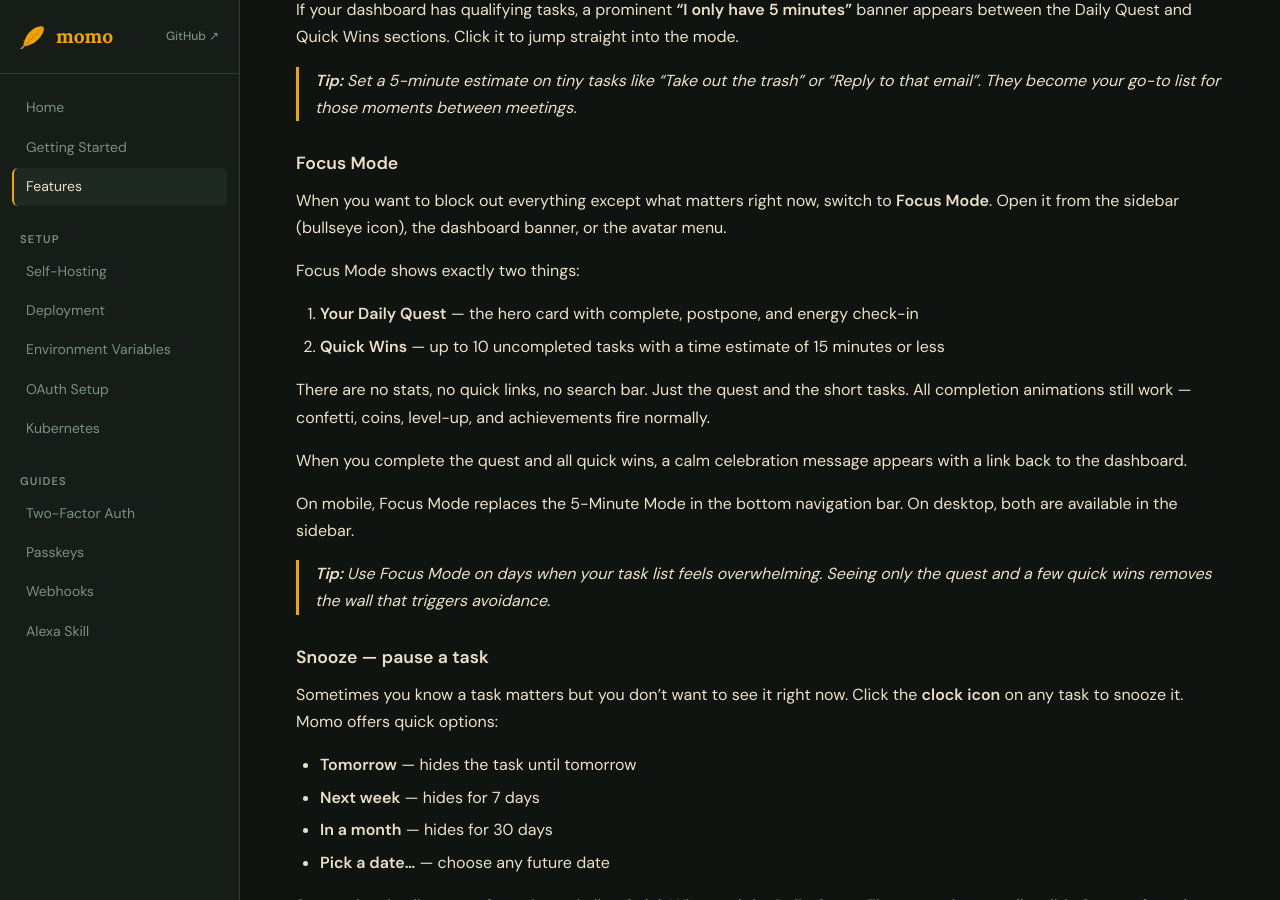
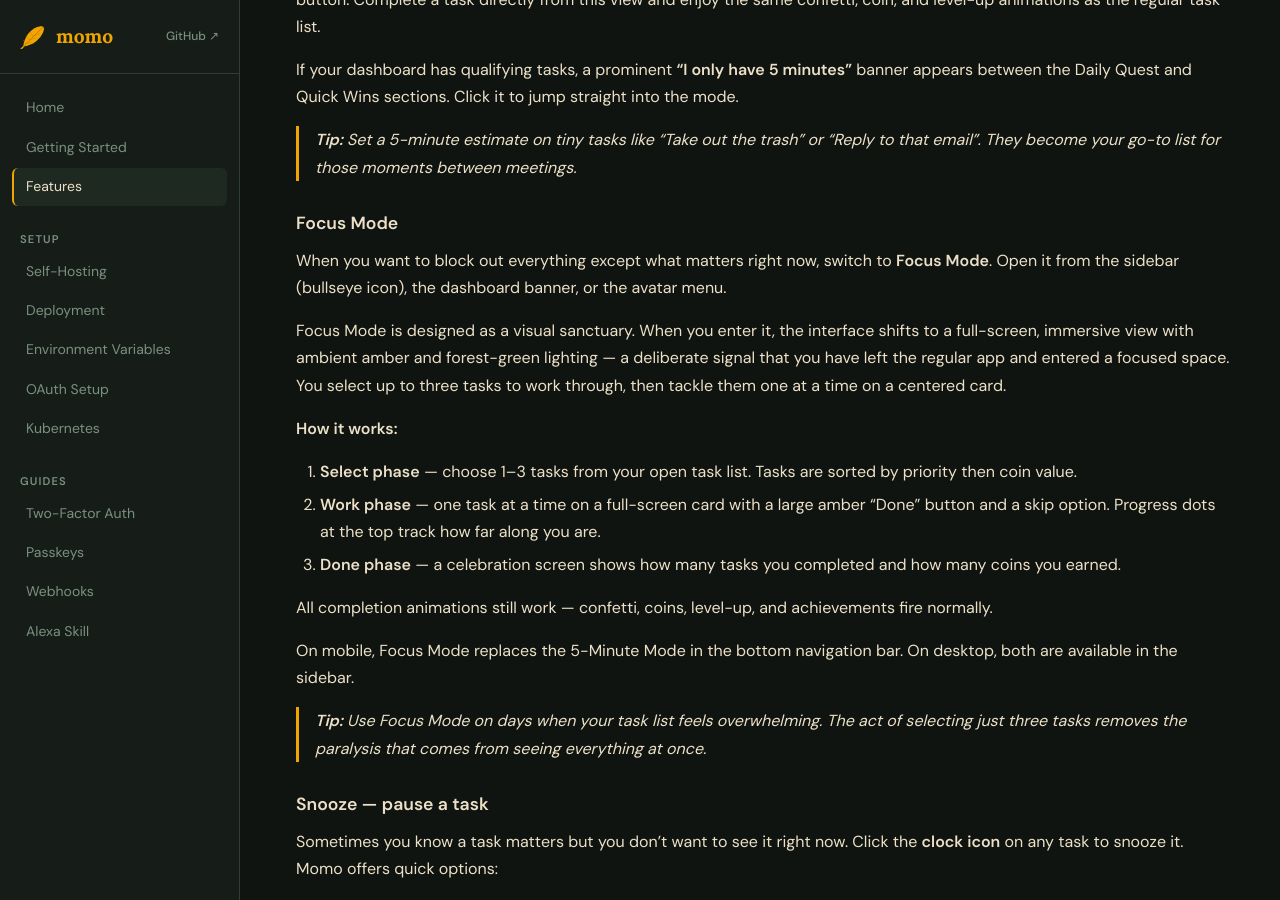
Before and after one commit to jp1337/momo, a Jekyll site: the page built from docs-site/features.md, in a window 1280 px wide and 900 px high, scrolled down 3704 px. Built offline with Jekyll 4.4.1, drawn with Linux system fonts in a browser that asks for light colours; some of the changed text lies outside the part shown.

Commit message:
docs: update CHANGELOG and features docs for Calm Modernity wave 2
CHANGELOG [Unreleased] adds:
- Onboarding celebration step
- Wishlist coin progress ring + card redesign
- Skeleton loading states (4 routes)
- Focus Temple dual-halo atmosphere
- Lora italic human-moment empty states
- Unicode → FA icon replacements

features.md updates:
- Onboarding: adds step 5 (celebration moment)
- Focus Mode: rewritten to describe the sanctuary UX + 3-phase flow
- Wishlist: documents coin progress ring + aspirational locked state

Co-Authored-By: Claude Sonnet 4.6 <noreply@anthropic.com>

```diff
--- a/docs-site/features.md
+++ b/docs-site/features.md
@@ -18,6 +18,7 @@ When you sign in to Momo for the first time, a short guided wizard helps you get
 2. **Create your first topic** — a simplified form lets you pick a name, icon, and color for your first topic. Topics group related tasks together (e.g. "Moving", "Health", "Side Project").
 3. **Add a few tasks** — a quick-add field lets you type task titles and hit Enter. Each task is added to the topic you just created.
 4. **Notifications** — Momo detects your timezone and offers to enable push notifications so you receive a daily quest reminder.
+5. **Celebration moment** — a confetti burst and animated amber screen confirm you are ready. Momo redirects to the dashboard after 3 seconds (or immediately when you click the CTA button).
 
 Every step can be skipped — the wizard is a gentle guide, not a gate. Once you finish (or skip through), Momo marks your onboarding as done and you land on the dashboard. The wizard never appears again.
 
@@ -128,18 +129,19 @@ If your dashboard has qualifying tasks, a prominent **"I only have 5 minutes"**
 
 When you want to block out everything except what matters right now, switch to **Focus Mode**. Open it from the sidebar (bullseye icon), the dashboard banner, or the avatar menu.
 
-Focus Mode shows exactly two things:
+Focus Mode is designed as a visual sanctuary. When you enter it, the interface shifts to a full-screen, immersive view with ambient amber and forest-green lighting — a deliberate signal that you have left the regular app and entered a focused space. You select up to three tasks to work through, then tackle them one at a time on a centered card.
 
-1. **Your Daily Quest** — the hero card with complete, postpone, and energy check-in
-2. **Quick Wins** — up to 10 uncompleted tasks with a time estimate of 15 minutes or less
+**How it works:**
 
-There are no stats, no quick links, no search bar. Just the quest and the short tasks. All completion animations still work — confetti, coins, level-up, and achievements fire normally.
+1. **Select phase** — choose 1–3 tasks from your open task list. Tasks are sorted by priority then coin value.
+2. **Work phase** — one task at a time on a full-screen card with a large amber "Done" button and a skip option. Progress dots at the top track how far along you are.
+3. **Done phase** — a celebration screen shows how many tasks you completed and how many coins you earned.
 
-When you complete the quest and all quick wins, a calm celebration message appears with a link back to the dashboard.
+All completion animations still work — confetti, coins, level-up, and achievements fire normally.
 
 On mobile, Focus Mode replaces the 5-Minute Mode in the bottom navigation bar. On desktop, both are available in the sidebar.
 
-> **Tip:** Use Focus Mode on days when your task list feels overwhelming. Seeing only the quest and a few quick wins removes the wall that triggers avoidance.
+> **Tip:** Use Focus Mode on days when your task list feels overwhelming. The act of selecting just three tasks removes the paralysis that comes from seeing everything at once.
 
 ### Snooze — pause a task
 
@@ -426,7 +428,9 @@ Click **Add Item** and fill in:
 
 When you are ready to purchase, click **Buy**. Momo marks the item as bought, deducts the price from your monthly budget, and triggers a confetti animation.
 
-If the item has a **coin threshold**, the buy button shows the coin cost (e.g. "🪙 Buy (50 coins)"). Purchasing atomically deducts those coins from your balance — the coin counter in the navigation bar updates immediately. If you don't have enough coins yet, the buy button is disabled and a lock indicator shows how many more coins you need. Spending coins does **not** reduce your level — levels reflect cumulative effort and never go down.
+If the item has a **coin threshold**, the buy button shows the coin cost (e.g. "🪙 Buy (50 coins)"). Purchasing atomically deducts those coins from your balance — the coin counter in the navigation bar updates immediately.
+
+When you haven't reached the threshold yet, each wishlist card shows a **coin progress ring** (a circular SVG indicator) and a progress bar showing exactly how far along you are — for example "340 coins to go" with a bar at 67%. This makes the goal feel achievable rather than blocking. Once you have enough coins, the ring and bar turn green and the buy button unlocks. Spending coins does **not** reduce your level — levels reflect cumulative effort and never go down.
 
 ### Discarding an item
 
```
Also changed, not shown: CHANGELOG.md.
